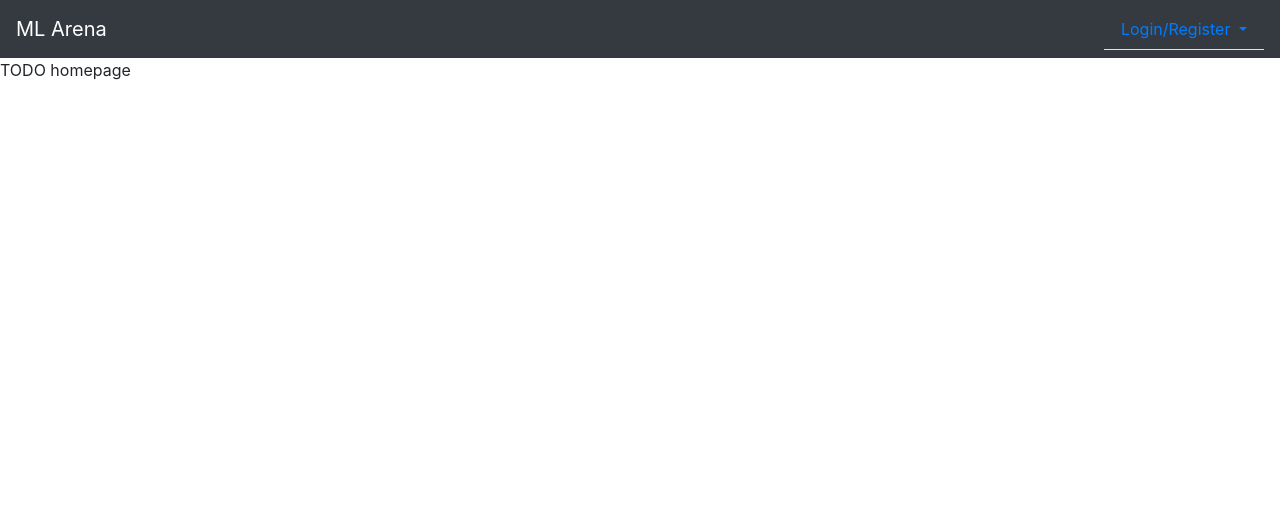
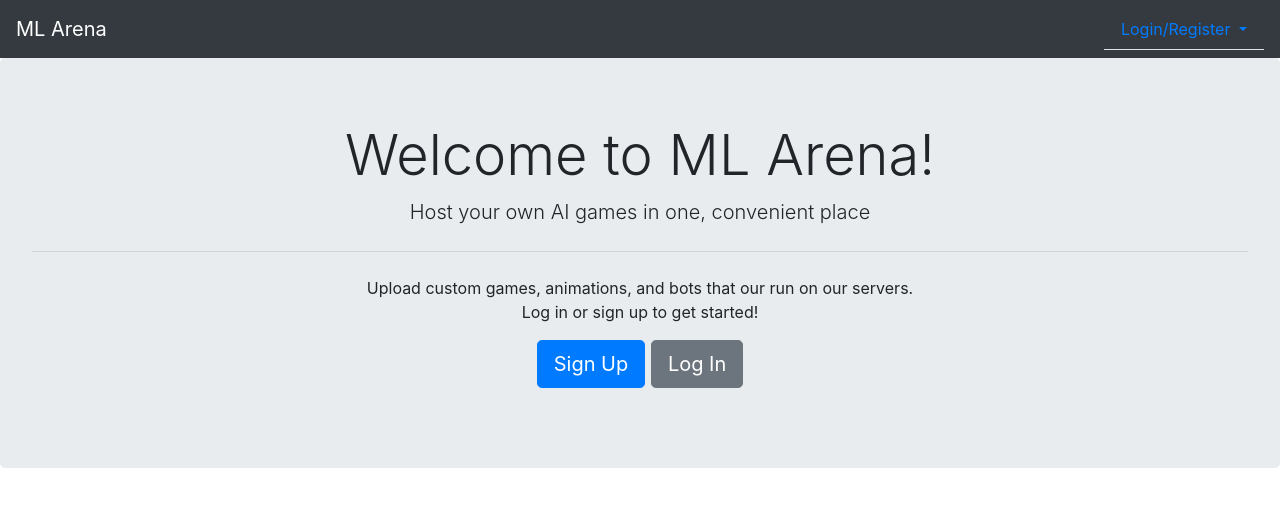
Before and after one commit to jackschu/mlarena, a Django app: page / in a window 1280 px wide. Shown: the top 507 px of the page. Run offline with Django 3.2, Linux system fonts and the light colour scheme; some libraries are stand-ins or nearby versions.

Commit message:
added jumbotron to front page

```diff
--- a/webmain/webmain/templates/webmain/index.html
+++ b/webmain/webmain/templates/webmain/index.html
@@ -1,4 +1,13 @@
-{% extends 'base.html' %}
+{%extends 'base.html' %}
 {% block content %}
-    TODO homepage
+<div class="jumbotron text-center">
+  <h1 class="display-4">Welcome to ML Arena!</h1>
+  <p class="lead"> Host your own AI games in one, convenient place </p>
+  <hr class="my-4">
+  <p> Upload custom games, animations, and bots that our run on our servers. <br/> Log in or sign up to get started! </p>
+  <p class="lead">
+    <a class="btn btn-primary btn-lg" href="#" role="button">Sign Up</a>
+    <a class="btn btn-secondary btn-lg" href="#" role="button">Log In</a>
+  </p>
+</div>
 {% endblock %}
```
Also changed, not shown: webmain/templates/base.html (+0 -11 lines), webmain/templates/frontPage.html (deleted, +0 -13 lines).
